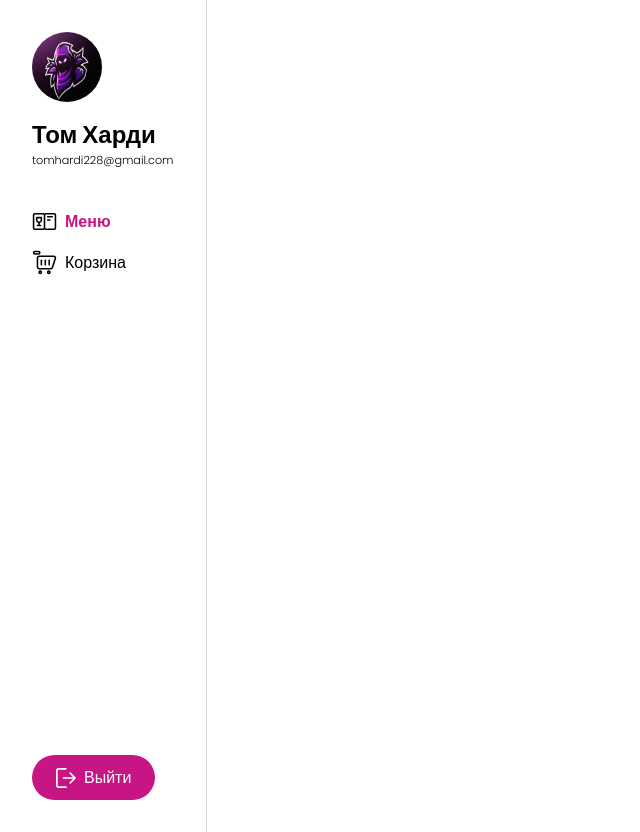
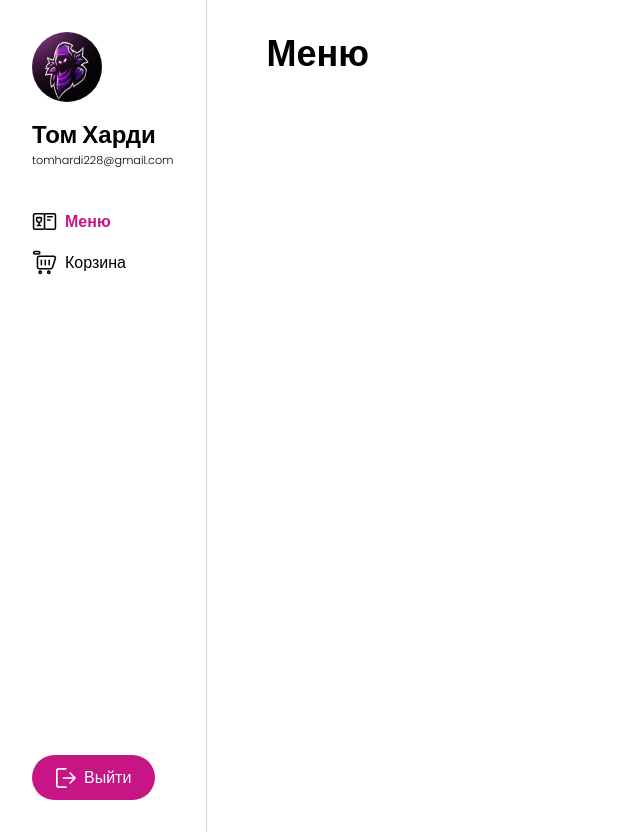
Before and after one commit to Mihail-NE/Simple-Food-Store, a React (Vite) app: page / in a window 1280 px wide. Shown: the whole page, without its empty margins (0-640 px from the left). Built offline with nearby package versions, Linux system fonts and the light colour scheme.

Commit message:
heding styles

```diff
--- a/src/Layout/Menu/Layout.module.css
+++ b/src/Layout/Menu/Layout.module.css
@@ -77,3 +77,7 @@
 .button:hover {
     background-color: var(--secondary-color);
 }
+
+.outlet {
+    padding: 2rem 3.75rem;
+}
--- a/src/Layout/Menu/Layout.tsx
+++ b/src/Layout/Menu/Layout.tsx
@@ -1,12 +1,10 @@
-import {  NavLink, Outlet } from "react-router-dom";
+import { NavLink, Outlet } from "react-router-dom";
 import styles from "./Layout.module.css";
 import Button from "../../components/Button/Button";
 
 import cn from "classnames";
 
 const Layout = () => {
-
-
     return (
         <div className={styles["layout"]}>
             <div className={styles["sidebar"]}>
@@ -22,9 +20,11 @@ const Layout = () => {
                 <div className={styles["menu"]}>
                     <NavLink
                         to="/"
-                        className={({ isActive }) => cn(styles["link"], {
-                            [styles["active"]]: isActive,
-                        })}
+                        className={({ isActive }) =>
+                            cn(styles["link"], {
+                                [styles["active"]]: isActive,
+                            })
+                        }
                     >
                         <img
                             className={styles["menu-icon"]}
@@ -34,9 +34,11 @@ const Layout = () => {
                     </NavLink>
                     <NavLink
                         to="/cart"
-                        className={({ isActive }) => cn(styles["link"], {
-                            [styles["active"]]: isActive,
-                        })}
+                        className={({ isActive }) =>
+                            cn(styles["link"], {
+                                [styles["active"]]: isActive,
+                            })
+                        }
                     >
                         <img
                             className={styles["menu-icon"]}
@@ -53,10 +55,9 @@ const Layout = () => {
                     />
                     Выйти
                 </Button>
-
-                {/* <div>
-                    <Outlet />
-                </div> */}
+            </div>
+            <div className={styles["outlet"]}>
+                <Outlet />
             </div>
         </div>
     );
--- a/src/Pages/Menu/Menu.tsx
+++ b/src/Pages/Menu/Menu.tsx
@@ -1,9 +1,10 @@
 
+import Heading from './../../components/Heading/Heading';
 
 const Menu = () => {
     return (
         <div>
-            Menu
+            <Heading>Меню</Heading>
         </div>
     );
 };
--- a/src/components/Heading/Heading.module.css
+++ b/src/components/Heading/Heading.module.css
@@ -1,4 +1,5 @@
 .h1 {
+    margin: 0;
     font-size: 2.25rem;
     color: var(--text-color);
     font-weight: 600;
--- a/src/components/Heading/Heading.tsx
+++ b/src/components/Heading/Heading.tsx
@@ -1,4 +1,4 @@
-import styles from "./Input.module.css";
+import styles from "./Heading.module.css";
 import cn from "classnames";
 import { HeadingProps } from "./Heading.props.ts";
 
```
